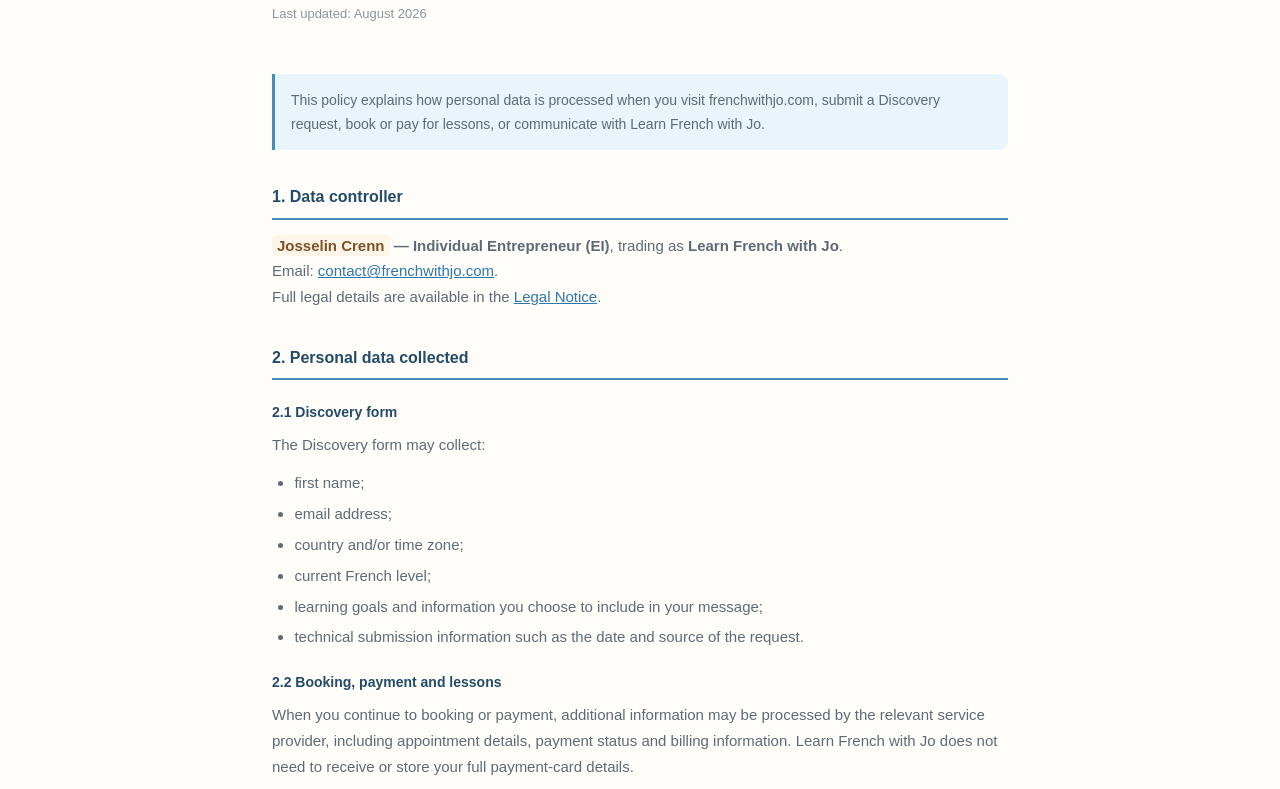
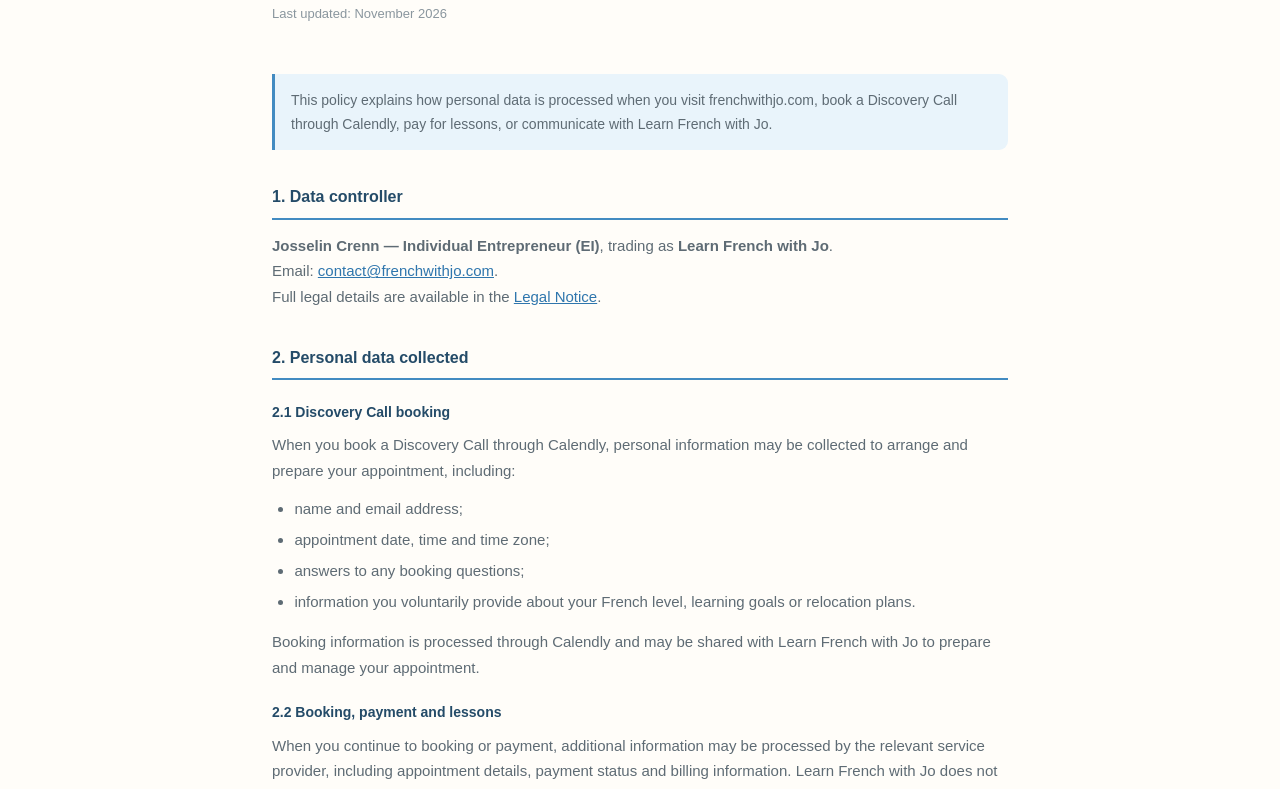
Before and after one commit to bigben35/frenchwithjo, a plain HTML site: page privacy.html in a window 1280 px wide. Shown: the part 152-941 px from the top of the page. Drawn offline with Linux system fonts and the light colour scheme.

Commit message:
changes secondary pages

```diff
--- a/privacy.html
+++ b/privacy.html
@@ -193,34 +193,47 @@ footer a:hover { opacity: 1; }
 <div class="container">
 
 <h1>Privacy Policy</h1>
-<p class="updated">Last updated: August 2026</p>
+<p class="updated">Last updated: November 2026</p>
+
 
 <div class="info-box">
   <p>
-    This policy explains how personal data is processed when you visit frenchwithjo.com,
-    submit a Discovery request, book or pay for lessons, or communicate with Learn French with Jo.
+    This policy explains how personal data is processed when you
+    visit frenchwithjo.com, book a Discovery Call through Calendly,
+    pay for lessons, or communicate with Learn French with Jo.
   </p>
 </div>
 
+
 <h2>1. Data controller</h2>
 <p>
-  <strong><span class="placeholder">Josselin Crenn</span> — Individual Entrepreneur (EI)</strong>,
+  <strong>Josselin Crenn — Individual Entrepreneur (EI)</strong>,
   trading as <strong>Learn French with Jo</strong>.<br>
   Email: <a href="mailto:contact@frenchwithjo.com">contact@frenchwithjo.com</a>.<br>
   Full legal details are available in the <a href="legal-notice.html">Legal Notice</a>.
 </p>
 
 <h2>2. Personal data collected</h2>
-<h3>2.1 Discovery form</h3>
-<p>The Discovery form may collect:</p>
+
+<h3>2.1 Discovery Call booking</h3>
+<p>
+  When you book a Discovery Call through Calendly,
+  personal information may be collected to arrange
+  and prepare your appointment, including:
+</p>
 <ul>
-  <li>first name;</li>
-  <li>email address;</li>
-  <li>country and/or time zone;</li>
-  <li>current French level;</li>
-  <li>learning goals and information you choose to include in your message;</li>
-  <li>technical submission information such as the date and source of the request.</li>
+  <li>name and email address;</li>
+  <li>appointment date, time and time zone;</li>
+  <li>answers to any booking questions;</li>
+  <li>information you voluntarily provide about your French level,
+      learning goals or relocation plans.</li>
 </ul>
+<p>
+  Booking information is processed through Calendly
+  and may be shared with Learn French with Jo
+  to prepare and manage your appointment.
+</p>
+
 
 <h3>2.2 Booking, payment and lessons</h3>
 <p>
@@ -238,23 +251,28 @@ footer a:hover { opacity: 1; }
 <h2>3. Why the data is used and legal bases</h2>
 <table>
   <tr><th>Purpose</th><th>Legal basis</th></tr>
-  <tr><td>Respond to a Discovery request and prepare a possible lesson relationship</td><td>Steps taken at your request before entering into a contract</td></tr>
+  <tr><td>Schedule Discovery Calls and assess your learning needs</td><td>Steps taken at your request before entering into a contract</td></tr>
   <tr><td>Manage program enrolment, sessions and customer support</td><td>Performance of a contract</td></tr>
   <tr><td>Manage payments, invoices and accounting records</td><td>Performance of a contract and legal obligations</td></tr>
   <tr><td>Protect the website and prevent abuse or fraud</td><td>Legitimate interests</td></tr>
 </table>
 
 <h2>4. Required and optional information</h2>
+
 <p>
-  Fields marked as required are necessary to process your Discovery request. If they are not provided,
-  the request cannot be submitted. Other information is optional and should be limited to what is useful for your learning request.
+  Information required during Calendly booking is necessary
+  to schedule and manage your Discovery Call.
+  Optional information should be limited to what is relevant
+  to your learning needs. Please avoid sharing unnecessary
+  sensitive personal data.
 </p>
+
 
 <h2>5. Recipients and service providers</h2>
 <p>Depending on the features actually used, personal data may be processed through providers such as:</p>
 <ul>
   <li><strong>Cloudflare</strong> — website hosting, network and security;</li>
-    <li><strong>n8n</strong> — automation of the Discovery lead workflow;</li>
+
     <li><strong>Google Workspace</strong> — email, calendar, video meetings and/or business records;</li>
   <li><strong>Calendly</strong> — appointment scheduling;</li>
   <li><strong>Stripe</strong> — online payment processing.</li>
```
Also changed, not shown: cookies.html (+9 -6 lines), legal-notice.html (+1 -1 lines), terms.html (+6 -6 lines).
